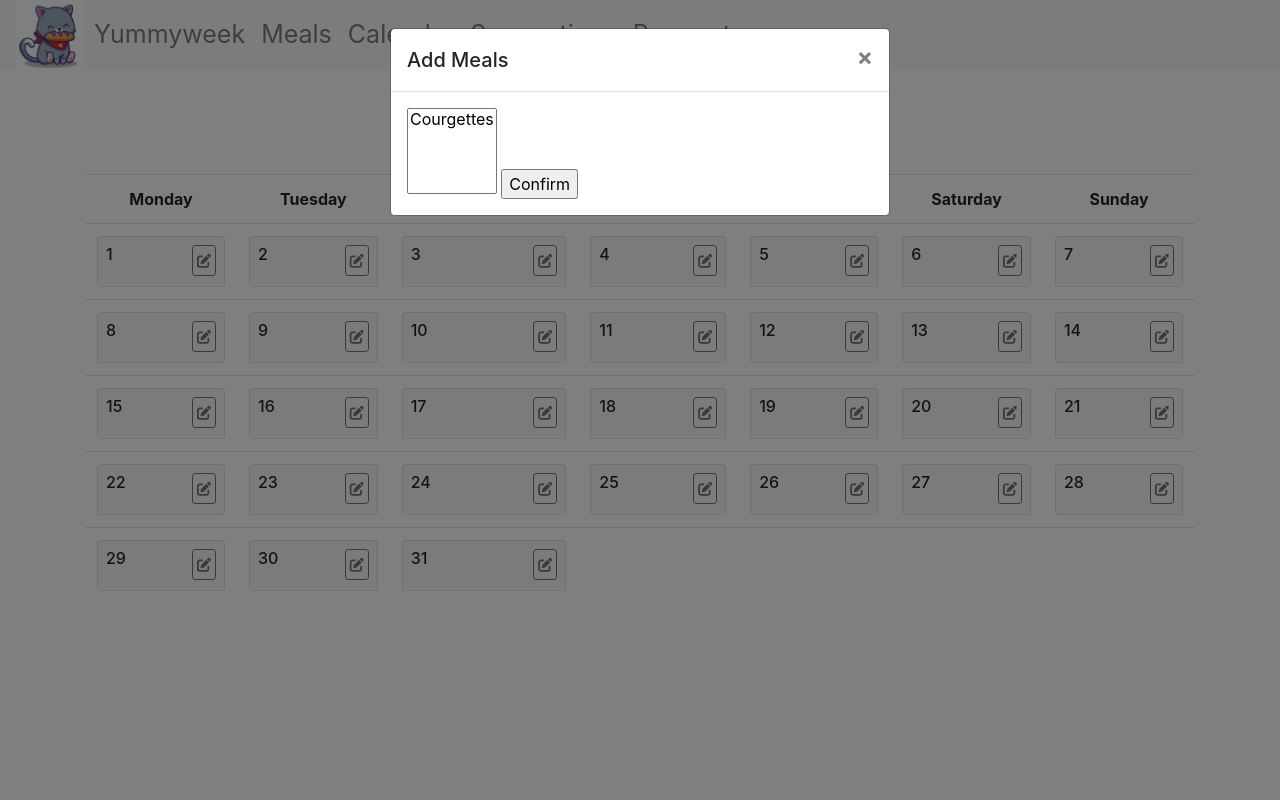
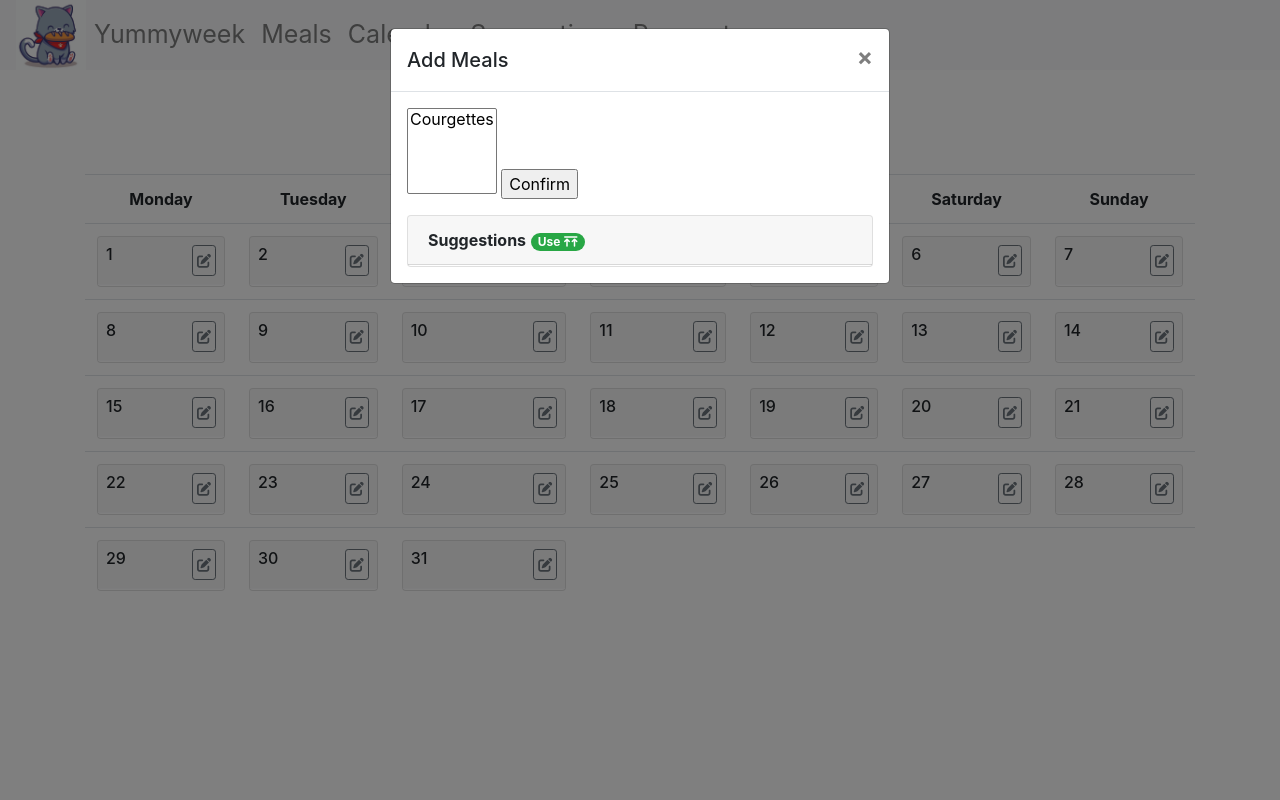
Before and after one commit to had/yummyweek, a Flask app: page /calendar/1/1 in a window 1280 px wide, after a click that opens the changed part. Run offline with Flask 2, Linux system fonts and the light colour scheme; data that the repository does not hold is empty; some libraries are stand-ins or nearby versions.

Commit message:
Add possibility to transfer a suggestion as history on the calendar

```diff
--- a/app/calendar/forms.py
+++ b/app/calendar/forms.py
@@ -2,7 +2,9 @@ from flask_wtf import FlaskForm
 from wtforms import HiddenField, SelectMultipleField, SubmitField
 from ..meals.meal_dao import get_meals
 
+
 class SelectMealForm(FlaskForm):
     day = HiddenField("day")
-    meals = SelectMultipleField("Pick a meal", choices=[(m_id, m.name) for m_id,m in get_meals().items()])
+    remove_suggestions = HiddenField("remove_suggestions")
+    meals = SelectMultipleField("Pick a meal", choices=[(m_id, m.name) for m_id, m in get_meals().items()])
     submit = SubmitField("Confirm")
--- a/app/calendar/views.py
+++ b/app/calendar/views.py
@@ -9,7 +9,7 @@ from datetime import date
 import calendar as py_cal
 from .meal_history import get_history, set_history
 from ..meals.meal_dao import get_meals, get_meal_elements
-from ..planner.suggestions_dao import get_suggestions
+from ..planner.suggestions_dao import get_suggestions, get_committed_suggestions, remove_suggestions
 
 weekdays = list(py_cal.day_name)
 month_names = list(py_cal.month_name)
@@ -53,6 +53,8 @@ def add_meal(year, month):
     if mealform.validate_on_submit():
         day = int(mealform.day.data)
         set_history(year, month, day, mealform.meals.data)
+        if mealform.remove_suggestions.data:
+            remove_suggestions(date(year, month, day))
     else:
         print("### add_meal: ", mealform.errors.values())
     return redirect(url_for('.calendar_month', year=year, month=month))
@@ -62,6 +64,14 @@ def selected_meals(year, month):
     day = int(request.form['day'])
     return jsonify(get_history(year, month).get(date(year, month, day)))
 
+@calendar.route("/calendar/<int:year>/<int:month>/suggestion", methods=["POST"])
+def suggested_meals(year, month):
+    day = int(request.form['day'])
+    d = date(year, month, day)
+    meal_names = {m_id: meal.name for m_id, meal in get_meals().items()}
+    sugg = {s.suggestion: meal_names[s.suggestion] for s in get_committed_suggestions(d)}
+    return jsonify(sugg)
+
 @calendar.route("/js/calendar-script/<year>/<month>")
 def calendar_script(year, month):
     return render_template("calendar-script.js", year=year, month=month)
--- a/app/planner/suggestions_dao.py
+++ b/app/planner/suggestions_dao.py
@@ -15,6 +15,8 @@ def get_suggestion(date_, time_):
 def get_suggestions(from_date, to_date):
     return Suggestion.query.filter(Suggestion.date.between(from_date, to_date)).all()
 
+def get_committed_suggestions(date_):
+    return [s for s in get_suggestions(date_, date_) if s.committed]
 
 def get_or_create_suggestions(from_date, duration):
     to_date = from_date + timedelta(days=duration)
@@ -46,6 +48,10 @@ def get_or_create_suggestions(from_date, duration):
     return suggestions_res
 
 
+def remove_suggestions(date_):
+    Suggestion.query.filter(Suggestion.date == date_).delete()
+    db.session.commit()
+
 def update_suggestion(date_, time_, new_meal_id):
     Suggestion.query.filter_by(date=date_, time=time_).update({Suggestion.suggestion: new_meal_id})
     db.session.commit()
--- a/app/templates/calendar.html
+++ b/app/templates/calendar.html
@@ -37,7 +37,7 @@
                         <li class="list-group-item p-1"><small>{{mealnames[meal]}}</small></li>
                         {% endfor %}
                         {% for sugg in suggestions[day] %}
-                        <li class="list-group-item p-1"><small><em><b>{{mealnames[sugg]}}</b></em></small></li>
+                        <li class="list-group-item p-1">Ⓢ <small><em><b>{{mealnames[sugg]}}</b></em></small></li>
                         {% endfor %}
                     </ul>
                 </div>
@@ -69,6 +69,17 @@
                     {{ mealform.meals(class="form-select meals-select2") }}
                     {{ mealform.submit() }}
                 </form>
+                <div class="card mt-3" id="sugg-panel">
+                    <div class="card-header">
+                        <b>Suggestions</b>
+                        <span class="badge badge-pill badge-success" id="use_sugg">Use <i class="fa-solid fa-arrows-up-to-line"></i></span>
+                    </div>
+                    <div class="card-body p-0">
+                        <ul class="list-group list-group-flush" id="suggestions">
+
+                        </ul>
+                    </div>
+                </div>
             </div>
         </div>
     </div>
```
Also changed, not shown: app/templates/calendar-script.js (+27 -1 lines).
